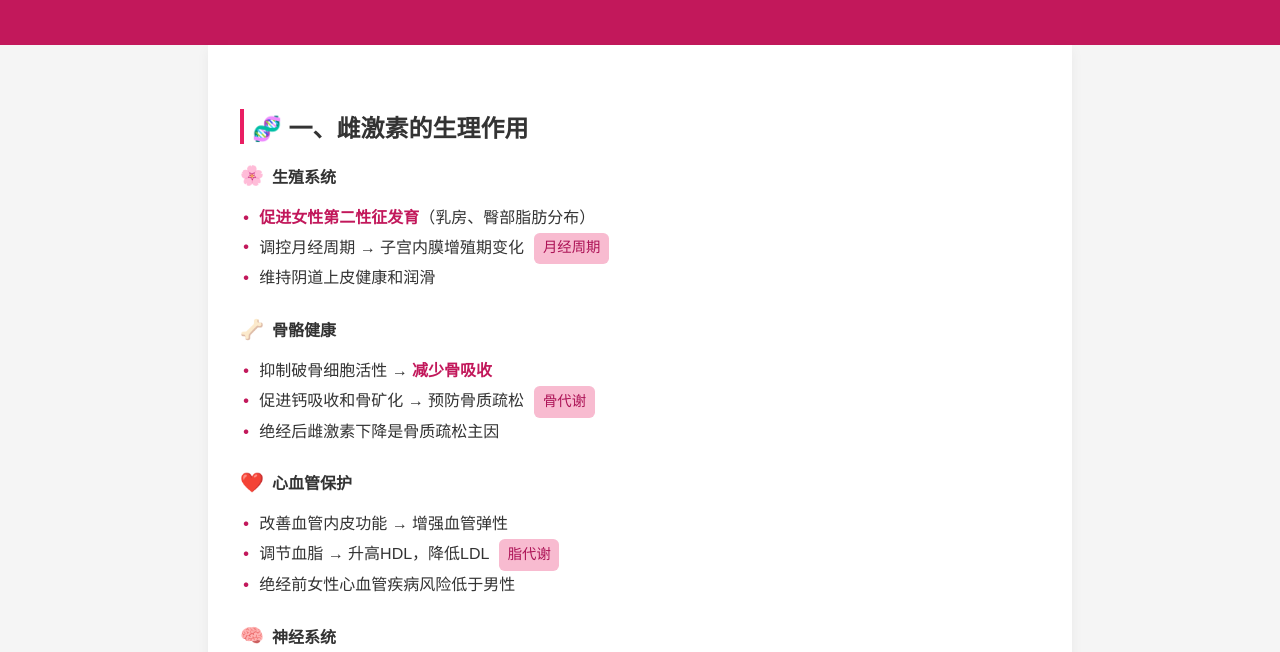
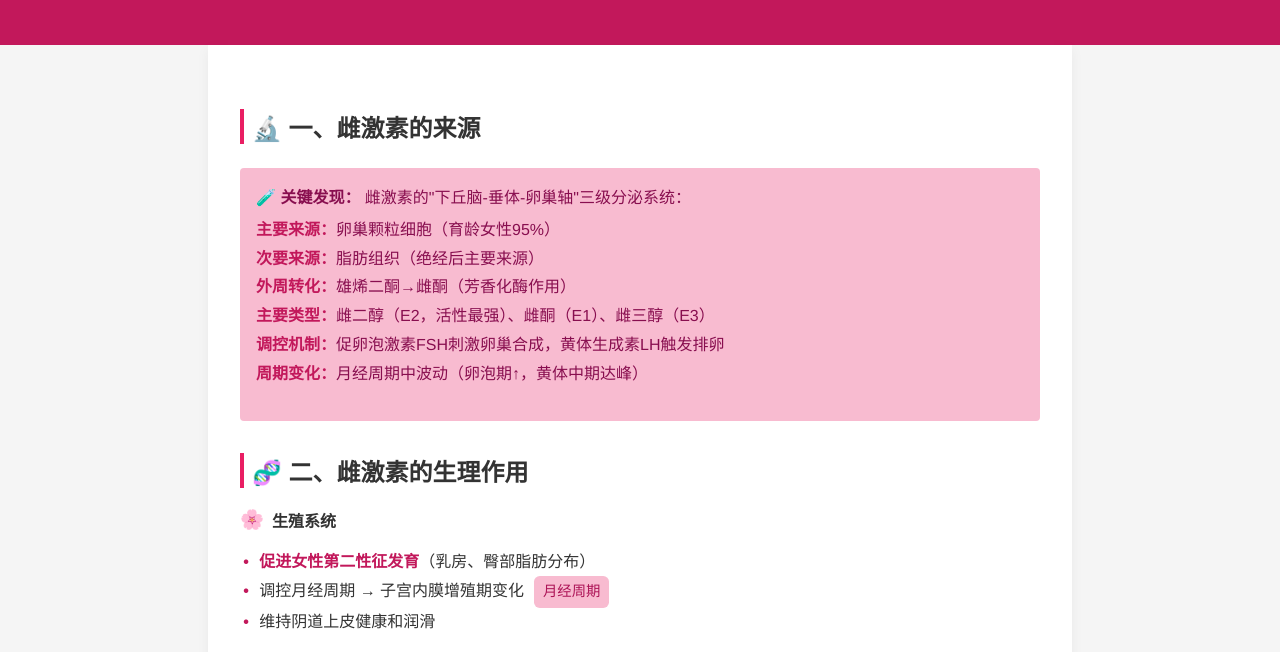
Before and after one commit to Sandy-long/lean-female-hormone, a plain HTML site: page index.html in a window 1280 px wide. Shown: the part 148-800 px from the top of the page. Drawn offline with Linux system fonts and the light colour scheme.

Commit message:
Update index.html

```diff
--- a/index.html
+++ b/index.html
@@ -113,7 +113,21 @@
     <p>"女性健康的守护者"——从生殖健康到全身系统保护的关键激素</p>
   </header>
   <main>
-    <h2>🧬 一、雌激素的生理作用</h2>
+    <h2>🔬 一、雌激素的来源</h2>
+
+    <div class="highlight" style="padding:1rem; margin:1.5rem 0; border-radius:4px; background-color:#F8BBD0;">
+      <strong>🧪 关键发现：</strong> 雌激素的"下丘脑-垂体-卵巢轴"三级分泌系统：
+      <ul style="margin-top:0.5rem;">
+        <li><span class="core-point">主要来源：</span>卵巢颗粒细胞（育龄女性95%）</li>
+        <li><span class="core-point">次要来源：</span>脂肪组织（绝经后主要来源）</li>
+        <li><span class="core-point">外周转化：</span>雄烯二酮→雌酮（芳香化酶作用）</li>
+        <li><span class="core-point">主要类型：</span>雌二醇（E2，活性最强）、雌酮（E1）、雌三醇（E3）</li>
+        <li><span class="core-point">调控机制：</span>促卵泡激素FSH刺激卵巢合成，黄体生成素LH触发排卵</li>
+        <li><span class="core-point">周期变化：</span>月经周期中波动（卵泡期↑，黄体中期达峰）</li>
+      </ul>
+    </div>
+
+    <h2>🧬 二、雌激素的生理作用</h2>
 
     <div class="function-group">
       <div class="function-title"><span class="function-icon">🌸</span> 生殖系统</div>
@@ -171,7 +185,7 @@
       </ul>
     </div>
 
-    <h2>⚠️ 二、雌激素异常对健康的影响</h2>
+    <h2>⚠️ 三、雌激素异常对健康的影响</h2>
     <ul>
       <li>📉 <strong>雌激素不足</strong> ➜ <span class="tag">绝经综合征</span> / <span class="tag">卵巢早衰</span>：
         <ul class="sub-list">
@@ -189,7 +203,7 @@
       </li>
     </ul>
 
-    <h2>💡 三、如何维持健康雌激素水平？</h2>
+    <h2>💡 四、如何维持健康雌激素水平？</h2>
     <table>
       <thead>
         <tr>
@@ -229,7 +243,7 @@
       </tbody>
     </table>
 
-    <h2>📚 四、参考文献</h2>
+    <h2>📚 五、参考文献</h2>
     <ol>
       <li><strong>雌激素基础研究</strong><br>
         - Brann DW, et al. "Neuroprotective actions of estrogen: Mechanisms and clinical implications." <em>Nat Rev Endocrinol</em>. 2023<br>
```
